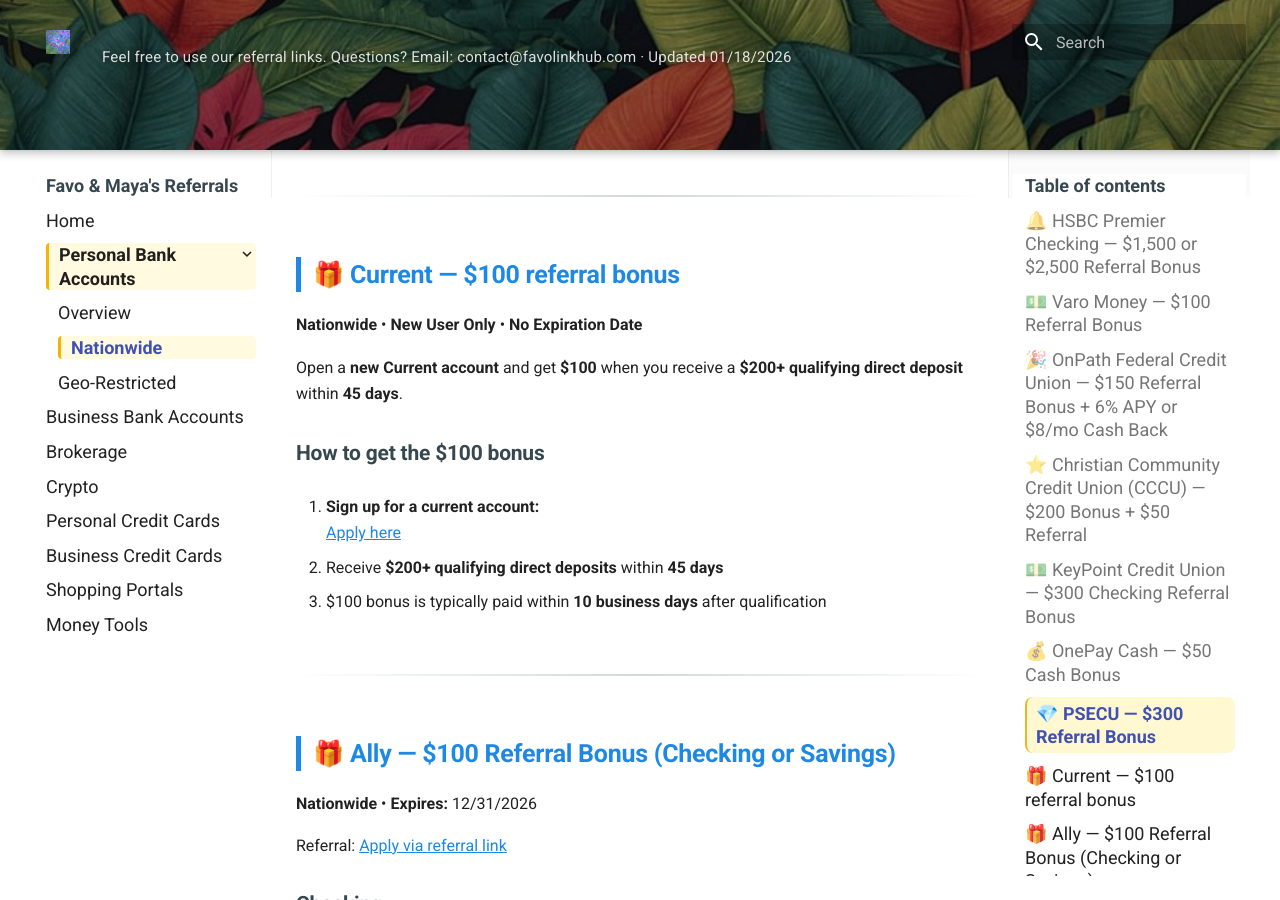
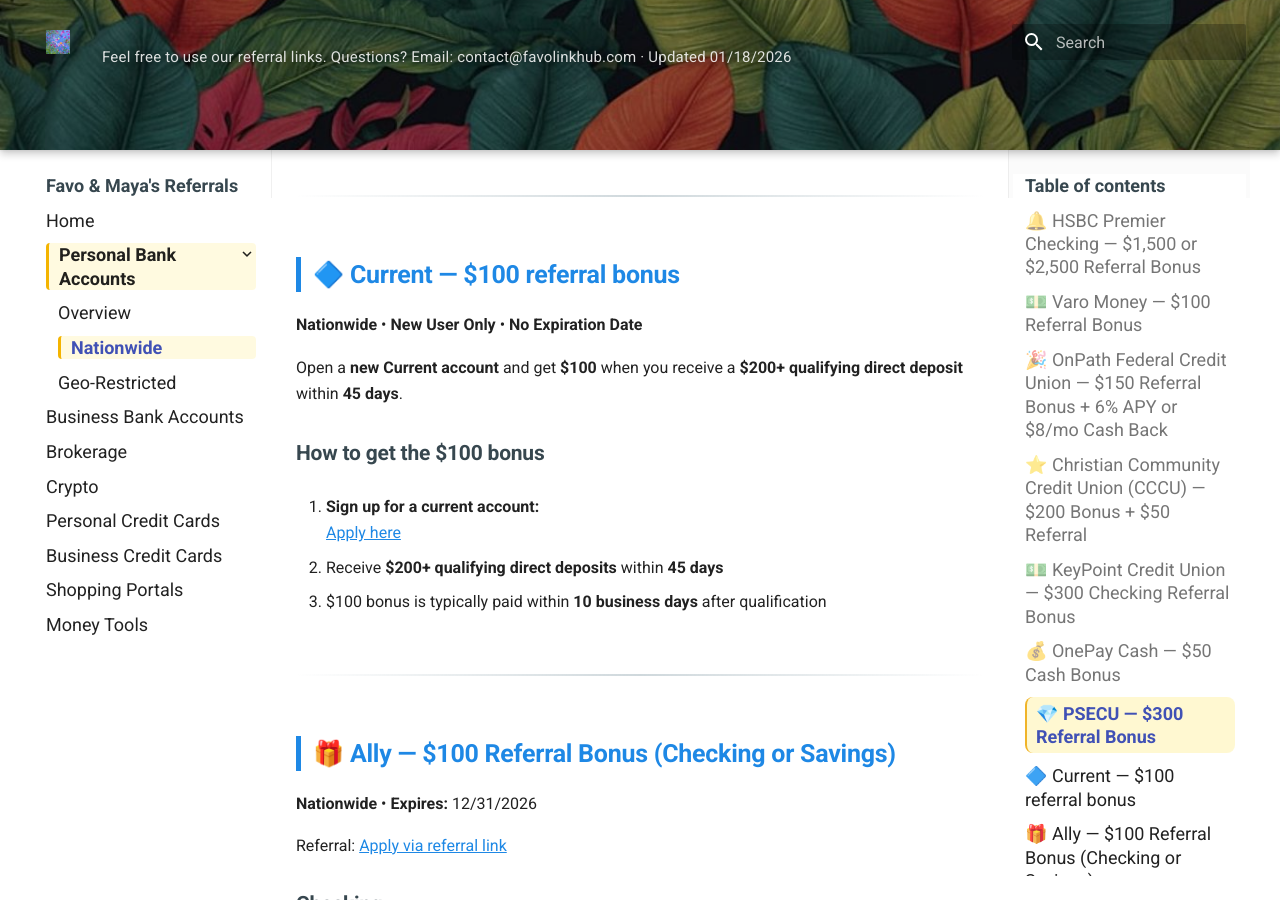
Before and after one commit to whispersofzephyr/favolinkhub-site, an MkDocs documentation site: the page built from docs/personal-bank-nationwide.md, in a window 1280 px wide and 900 px high, scrolled down 12406 px. Built offline with MkDocs 1.6.1 and Material for MkDocs 9.7.7, drawn with Linux system fonts in a browser that asks for light colours.

```diff
--- a/docs/personal-bank-nationwide.md
+++ b/docs/personal-bank-nationwide.md
@@ -436,7 +436,7 @@ You are **NOT eligible** if **any** of the following apply:
 
 ---
 
-## 🎁 Current — $100 referral bonus
+## 🔷 Current — $100 referral bonus
 **Nationwide** • **New User Only** • **No Expiration Date**
 
 Open a **new Current account** and get **$100** when you receive a **$200+ qualifying direct deposit** within **45 days**.
```
